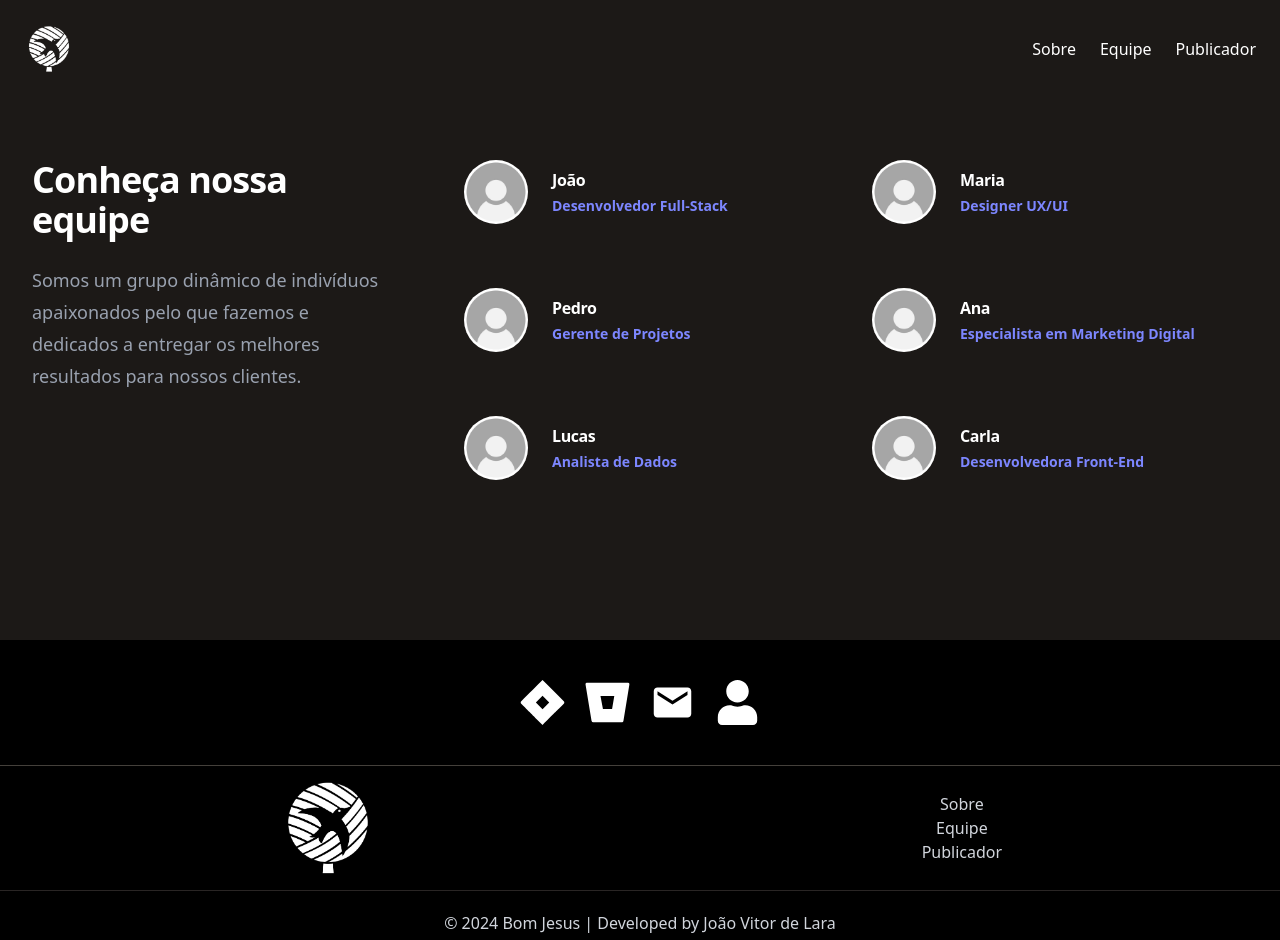
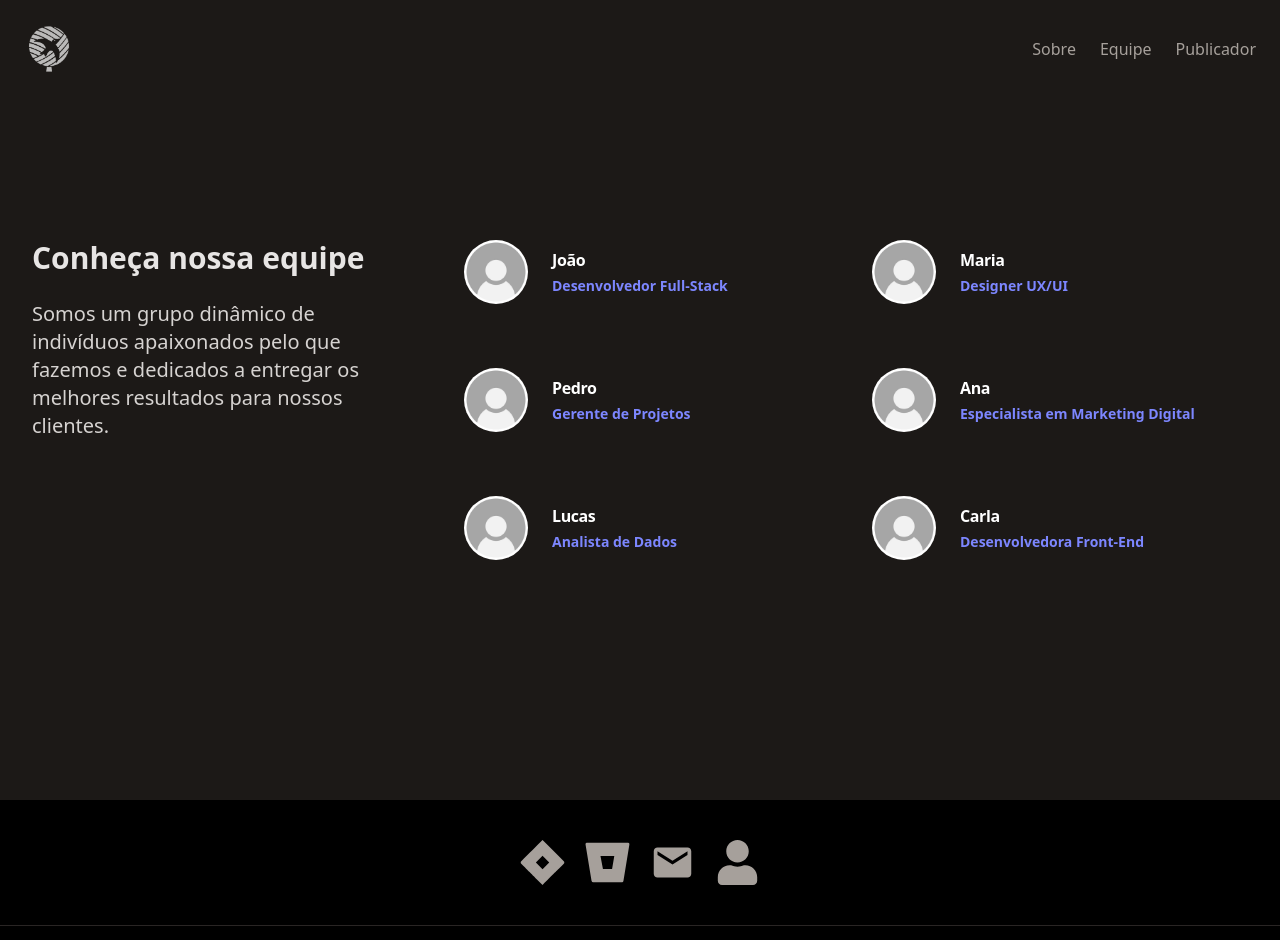
Before and after one commit to joaovlara/team-dev-hub, a Next.js app: page /equipe in a window 1280 px wide. Shown: the top 940 px of the page. Built offline with nearby package versions, Linux system fonts and the light colour scheme.

Commit message:
refactor code

```diff
--- a/src/app/equipe/[id]/page.tsx
+++ b/src/app/equipe/[id]/page.tsx
@@ -1,6 +1,7 @@
 'use client'
 
 import { members } from "@/data/members";
+import { techColorMap } from "@/data/colors";
 import Image from "next/image";
 import { notFound } from "next/navigation";
 import Link from "next/link";
@@ -18,27 +19,6 @@ export default function MemberPage({ params }: { params: { id: string } }) {
 
   const previousMemberId = memberIndex > 0 ? members[memberIndex - 1].id : null;
   const nextMemberId = memberIndex < members.length - 1 ? members[memberIndex + 1].id : null;
-
-  const techColorMap: { [key: string]: string } = {
-    JavaScript: "bg-yellow-400 text-black",
-    TypeScript: "bg-blue-500 text-white",
-    React: "bg-sky-500 text-white",
-    "Node.js": "bg-green-500 text-white",
-    Python: "bg-blue-800 text-white",
-    Figma: "bg-purple-500 text-white",
-    "Adobe XD": "bg-pink-500 text-white",
-    Sketch: "bg-yellow-500 text-black",
-    Jira: "bg-blue-700 text-white",
-    Trello: "bg-blue-400 text-white",
-    Slack: "bg-purple-600 text-white",
-    "Google Analytics": "bg-orange-500 text-white",
-    SEO: "bg-green-600 text-white",
-    "Content Marketing": "bg-teal-500 text-white",
-    R: "bg-blue-600 text-white",
-    SQL: "bg-gray-700 text-white",
-    HTML: "bg-orange-600 text-white",
-    CSS: "bg-blue-600 text-white",
-  };
 
   return (
     <section className="bg-stone-900 min-h-screen flex justify-center items-center p-4">
--- a/src/app/equipe/page.tsx
+++ b/src/app/equipe/page.tsx
@@ -3,13 +3,13 @@ import Link from "next/link";
 
 export default function EquipePage() {
   return (
-    <section className="bg-stone-900 py-24 sm:py-32 h-[80vh] flex flex-col justify-center ">
+    <section className="bg-stone-900 py-24 sm:py-32 flex flex-col justify-center min-h-screen">
       <div className="mx-auto grid max-w-7xl gap-20 px-6 lg:px-8 xl:grid-cols-3">
         <div className="max-w-xl">
-          <h2 className="text-3xl font-semibold tracking-tight text-pretty text-white sm:text-4xl">
+          <h2 className="text-3xl title">
             Conheça nossa equipe
           </h2>
-          <p className="mt-6 text-lg/8 text-gray-400">
+          <p className="subtitle mt-6">
             Somos um grupo dinâmico de indivíduos apaixonados pelo que fazemos e dedicados a entregar os melhores resultados para nossos clientes.
           </p>
         </div>
@@ -21,7 +21,7 @@ export default function EquipePage() {
                   <img
                     alt={member.name}
                     src={member.image}
-                    className="size-16 rounded-full outline-1 -outline-offset-1 outline-white/10"
+                    className="size-16 rounded-full"
                   />
                   <div>
                     <h3 className="text-base/7 font-semibold tracking-tight text-white">{member.name}</h3>
--- a/src/app/globals.css
+++ b/src/app/globals.css
@@ -1,13 +1,90 @@
 @import "tailwindcss";
 
 @layer components {
-  .text-title {
-    @apply text-4xl font-bold text-zinc-800;
+
+  /*Navbar*/
+  .navbar {
+    @apply bg-gray-900 text-stone-300 p-4
   }
-  .text-body {
-    @apply text-base font-normal text-zinc-600;
+
+  /*Footer*/
+  .footer-icon {
+    @apply text-stone-400 hover:text-stone-100 cursor-pointer hover:scale-110 transition-transform duration-300
   }
-  .text-caption {
-    @apply text-sm font-light text-zinc-500;
+
+  .header {
+    @apply fixed top-0 left-0 right-0 z-50 transition-colors duration-300
+  }
+
+  .navbar-container {
+    @apply container mx-auto flex items-center justify-between p-6
+  }
+
+  .copyright {
+    @apply text-stone-400 text-sm
+  }
+
+  /*Global*/
+
+  .coluna {
+    @apply flex flex-col
+  }
+
+  .linha {
+    @apply flex flex-row
+  }
+
+  .gradient {
+    @apply absolute inset-0 bg-gradient-to-b from-gray-900/20 via-gray-900/80 to-black
+  }
+
+  .text {
+    @apply text-stone-300
+  }
+
+  .title {
+    @apply text-4xl md:text-6xl font-bold text-stone-200
+  }
+
+  .subtitle {
+    @apply text-lg md:text-xl text-stone-300
+  }
+
+  .btn {
+    @apply cursor-pointer border border-stone-300 text-stone-300 px-8 py-2 rounded hover:bg-stone-300 hover:text-black transition-colors duration-300
+  }
+
+  .link {
+    @apply text-stone-400 hover:text-stone-50
+  }
+
+  .separator {
+    @apply border-b border-stone-800
+  }
+
+  .border {
+    @apply border-4 border-stone-800
+  }
+
+  /*Page member*/
+
+  .member {
+    @apply flex items-center gap-x-6 p-4 border-b border-stone-800
+  }
+
+  .member img {
+    @apply size-16 rounded-full
+  }
+
+  .member h3 {
+    @apply text-base/7 font-semibold tracking-tight text-white
+  }
+
+  .member p {
+    @apply text-sm/6 font-semibold text-indigo-400
+  }
+
+  .member a {
+    @apply text-sm font-medium text-indigo-400 hover:text-indigo-300
   }
 }
--- a/src/app/layout.tsx
+++ b/src/app/layout.tsx
@@ -15,7 +15,7 @@ export default function RootLayout({
 }>) {
   return (
     <html lang="pt-br">
-      <body className="flex flex-col min-h-screen bg-stone-800">
+      <body className="flex flex-col min-h-screen">
         <NavBar />
         <main className="flex-grow">
           {children}
--- a/src/components/Footer/Footer.tsx
+++ b/src/components/Footer/Footer.tsx
@@ -5,25 +5,25 @@ import Image from "next/image";
 
 export default function Footer() {
   return (
-    <footer className="bg-black md-h-[30vh] text-gray-300">
-      <div className="flex justify-center items-center gap-5 p-10 border-b border-stone-700">
-        <FaJira size={45} className="text-white" />
-        <FaBitbucket size={45} className="text-white" />
-        <MdEmail size={45} className="text-white" />
-        <FaUser size={45} className="text-white" />
+    <footer className="bg-black">
+      <div className="flex justify-center items-center gap-5 p-10 separator">
+        <FaJira size={45} className="footer-icon" />
+        <FaBitbucket size={45} className="footer-icon" />
+        <MdEmail size={45} className="footer-icon" />
+        <FaUser size={45} className="footer-icon" />
       </div>
-      <div className="flex flex-col md:flex-row justify-around items-center w-full p-3 gap-3 border-b border-stone-800">
+      <div className="flex flex-col md:flex-row justify-around items-center w-full p-3 gap-3 separator">
         <div className="flex">
-          <Image src="/images/logo.png" alt="Logo" width={100} height={100} />
+          <Image src="/images/logo.png" alt="Logo" width={100} height={100} className="opacity-70"/>
         </div>
         <div className="flex flex-col text-center">
-          <Link href="/about">Sobre</Link>
-          <Link href="/equipe">Equipe</Link>
-          <Link href="/publicador">Publicador</Link>
+          <Link href="/about" className="link">Sobre</Link>
+          <Link href="/equipe" className="link">Equipe</Link>
+          <Link href="/publicador" className="link">Publicador</Link>
         </div>
       </div>
-      <p className="text-center p-5 w-full">
-        © 2024 Bom Jesus | Developed by João Vitor de Lara
+      <p className="text-center copyright p-5 w-full">
+        © 2024 Bom Jesus | Developed by João Lara
       </p>
     </footer>
   );
--- a/src/components/Hero/HeroSection.tsx
+++ b/src/components/Hero/HeroSection.tsx
@@ -8,7 +8,7 @@ import Image from 'next/image';
 export default function HeroSection() {
 
   return (
-    <section className="flex h-[70vh] relative w-full items-center justify-center text-white">
+    <section className="flex h-screen relative w-full items-center justify-center">
       <Image
         src="/images/background-hero.jpg"
         alt="Imagem de fundo Hero"
@@ -16,25 +16,28 @@ export default function HeroSection() {
         className="object-cover z-0"
         priority
       />
-      <div className="absolute inset-0 bg-gradient-to-b from-gray-900/20 via-gray-900/60 to-black" />
-      <div className='z-10 flex flex-col md:flex-row items-center justify-center p-4 text-center md:text-left'>
-        <div className='mb-4 md:mb-0 md:mr-10'>
-          <img src="/images/logo.png" alt="Logo" className='opacity-50 w-32 md:w-48' />
+      <div className="gradient" /> {/* Gradient overlay */}
+
+      <div className='z-10 coluna md:flex-row w-full justify-center items-center '>
+        <div className='flex justify-center '>
+          <Image
+            src="/images/logo.png"
+            alt="Logo"
+            width={300}
+            height={300}
+            className='opacity-50'
+          />
         </div>
 
-        <div className='flex flex-col max-w-xl'>
-          <div className="ml-4 space-y-2">
-            <h1 className="text-4xl md:text-5xl font-bold">
+        <div className='flex coluna w-full md:w-1/2 justify-center items-center text-center md:text-left mt-4 md:mt-0'>
+          <div className="space-y-6 p-3">
+            <h1 className="title">
               {texts.heroSection.title}
             </h1>
-            <p className="text-lg md:text-xl text-gray-400">
+            <p className="subtitle">
               {texts.heroSection.subtitle}
             </p>
-            <Link href="/contact" passHref>
-              <button className="mt-4 bg-blue-600 hover:bg-blue-700 text-white font-bold py-3 px-8 rounded-full transition-colors duration-300 transform hover:scale-105">
-                button
-              </button>
-            </Link>
+            <Link href="/contact" passHref className="btn">Botao</Link>
           </div>
         </div>
       </div>
--- a/src/components/Navbar/NavBar.tsx
+++ b/src/components/Navbar/NavBar.tsx
@@ -18,22 +18,20 @@ export default function Navbar() {
 
   return (
     <header
-      className={`fixed top-0 left-0 right-0 z-50 text-white transition-colors duration-300 ${
-        scrolled ? "bg-gradient-to-b from-black/80 to-transparent" : "bg-transparent"
-      }`}
+      className={`header ${scrolled ? "bg-gradient-to-b from-black/80 to-transparent" : "bg-transparent" }`}
     >
-      <nav className="container mx-auto flex items-center justify-between p-6">
+      <nav className="navbar-container">
         <Link href="/" className="text-2xl font-bold">
-          <Image src="/images/logo.png" alt="Logo" width={50} height={100} />
+          <Image src="/images/logo.png" alt="Logo" width={50} height={100} className="opacity-70"/>
         </Link>
         <div className="flex items-center space-x-6">
-          <Link href="/about" className="hover:text-gray-300">
+          <Link href="/about" className="link">
             Sobre
           </Link>
-          <Link href="/equipe" className="hover:text-gray-300">
+          <Link href="/equipe" className="link">
             Equipe
           </Link>
-          <Link href="/publicador" className="hover:text-gray-300">
+          <Link href="/publicador" className="link">
             Publicador
           </Link>
         </div>
--- /dev/null
+++ b/src/data/colors.ts
@@ -0,0 +1,20 @@
+export const techColorMap: { [key: string]: string } = {
+  JavaScript: "bg-yellow-400 text-black",
+  TypeScript: "bg-blue-500 text-white",
+  React: "bg-sky-500 text-white",
+  "Node.js": "bg-green-500 text-white",
+  Python: "bg-blue-800 text-white",
+  Figma: "bg-purple-500 text-white",
+  "Adobe XD": "bg-pink-500 text-white",
+  Sketch: "bg-yellow-500 text-black",
+  Jira: "bg-blue-700 text-white",
+  Trello: "bg-blue-400 text-white",
+  Slack: "bg-purple-600 text-white",
+  "Google Analytics": "bg-orange-500 text-white",
+  SEO: "bg-green-600 text-white",
+  "Content Marketing": "bg-teal-500 text-white",
+  R: "bg-blue-600 text-white",
+  SQL: "bg-gray-700 text-white",
+  HTML: "bg-orange-600 text-white",
+  CSS: "bg-blue-600 text-white",
+};
--- a/tailwind.config.js
+++ b/tailwind.config.js
@@ -12,6 +12,15 @@ module.exports = {
       colors: {
         'gray-1': colors.stone[950],
         'gray-2': colors.stone[700],
+        'gray-dark-1': '#0F0F0F', // Fundo principal
+        'gray-dark-2': '#1E1E1E', // Fundo dos cards
+        'gray-dark-3': '#2B2B2B', // Elementos internos dos cards
+        'gray-light-1': '#F5F5F5', // Texto principal
+        'gray-light-2': '#BDBDBD', // Texto secundário
+        'gray-light-3': '#9E9E9E', // Texto de detalhes e bordas
+      },
+      fontFamily: {
+        sans: ['Inter', 'sans-serif'],
       },
       backgroundImage: {
         'hero': "url('/images/background-hero.jpg')",
```
